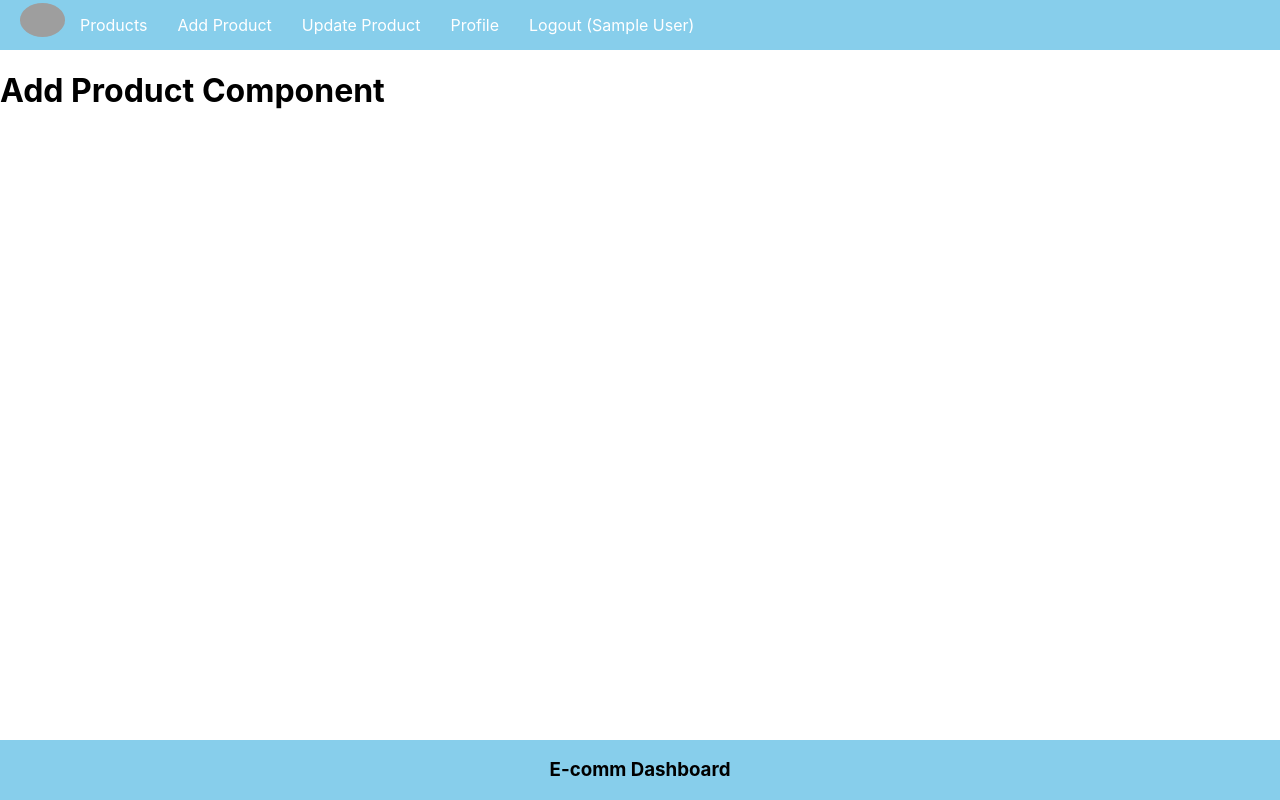
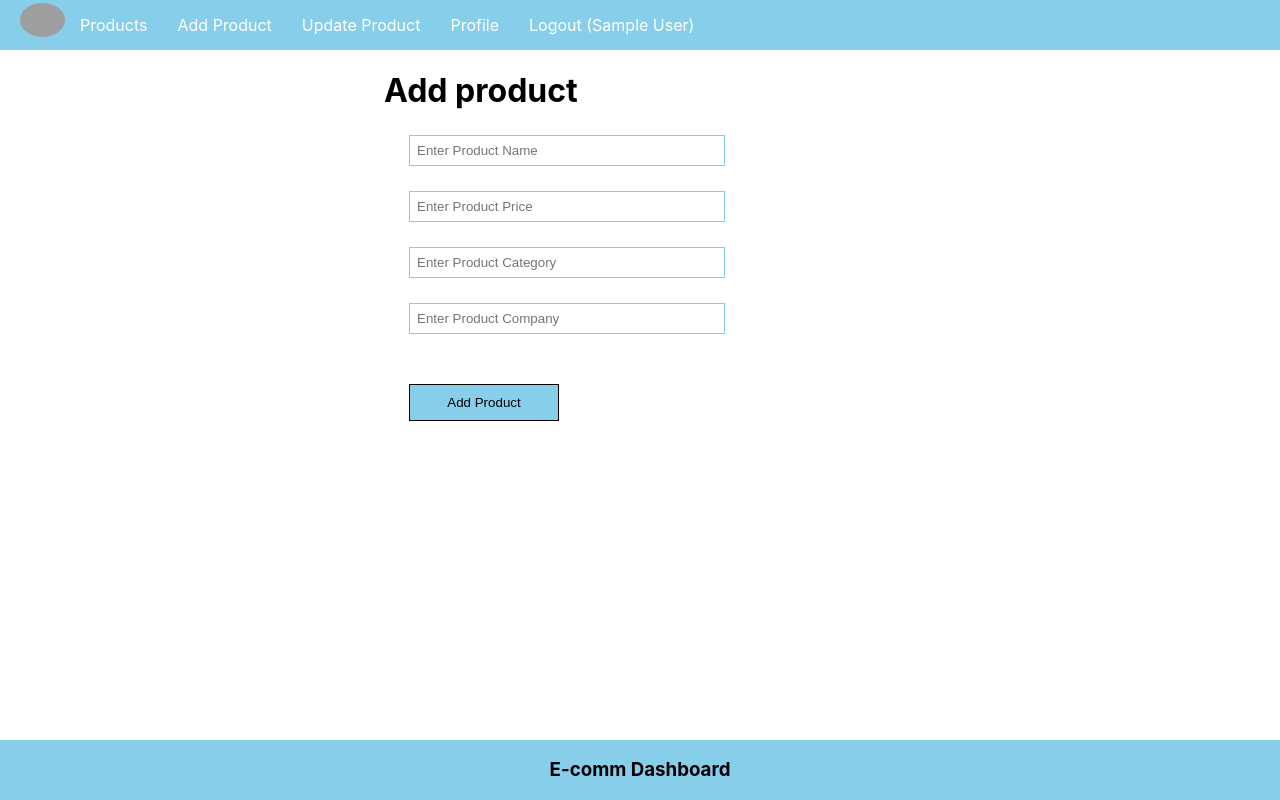
Before and after one commit to 032AbhishekChoksi/front_end_E-Dashboard_ReactAndExpress_JS, a React (Create React App) app: page /add in a window 1280 px wide. Built offline with nearby package versions, Linux system fonts and the light colour scheme; sample sign-in values are in the browser's storage; grey boxes are pictures that could not be loaded.

Commit message:
React and node JS project in Hindi #19 Add Product Component UI

```diff
--- a/src/App.css
+++ b/src/App.css
@@ -31,10 +31,6 @@
   border: 1px solid skyblue;
 }
 
-.register {
-  margin-left: 30%;
-}
-
 .appButton {
   margin: 25px;
   padding: 10px;
@@ -44,7 +40,7 @@
   cursor: pointer;
 }
 
-.login {
+.register, .login, .product {
   margin-left: 30%;
 }
 
@@ -52,7 +48,7 @@
   text-align: right;
 }
 
-.logo{
+.logo {
   width: 45px;
   float: left;
   border-radius: 50%;
--- a/src/App.js
+++ b/src/App.js
@@ -5,6 +5,7 @@ import Footer from './components/Footer';
 import SignUp from './components/SignUp';
 import PrivateComponent from './components/PrivateComponent';
 import Login from './components/Login';
+import AddProduct from './components/AddProduct';
 function App() {
   return (
     <div className="App">
@@ -13,7 +14,7 @@ function App() {
         <Routes>
           <Route element={<PrivateComponent />}>
             <Route path="/" element={<h1>Product Listing Component</h1>} />
-            <Route path="/add" element={<h1>Add Product Component</h1>} />
+            <Route path="/add" element={<AddProduct />} />
             <Route path="/update" element={<h1>Update Product Component</h1>} />
             <Route path="/logout" element={<h1>Logout Component</h1>} />
             <Route path="/profile" element={<h1>Profile Component</h1>} />
--- /dev/null
+++ b/src/components/AddProduct.js
@@ -0,0 +1,26 @@
+import React, { useState, useEffect } from "react";
+import { useNavigate } from "react-router-dom";
+
+const AddProduct = () => {
+    const [name, setName] = useState("");
+    const [price, setPrice] = useState("");
+    const [category, setCategory] = useState("");
+    const [company, setCompany] = useState("");
+
+    const addProduct = async () => {
+        console.warn(name, price, category, company)
+    }
+
+    return (
+        <div className="product">
+            <h1>Add product</h1>
+            <input className="inputBox" type="text" value={name} onChange={(e) => setName(e.target.value)} placeholder="Enter Product Name" />
+            <input className="inputBox" type="number" value={price} onChange={(e) => setPrice(e.target.value)} placeholder="Enter Product Price" />
+            <input className="inputBox" type="text" value={category} onChange={(e) => setCategory(e.target.value)} placeholder="Enter Product Category" />
+            <input className="inputBox" type="text" value={company} onChange={(e) => setCompany(e.target.value)} placeholder="Enter Product Company" />
+            <button onClick={addProduct} type="button" className="appButton">Add Product</button>
+        </div>
+    )
+}
+
+export default AddProduct;
```
